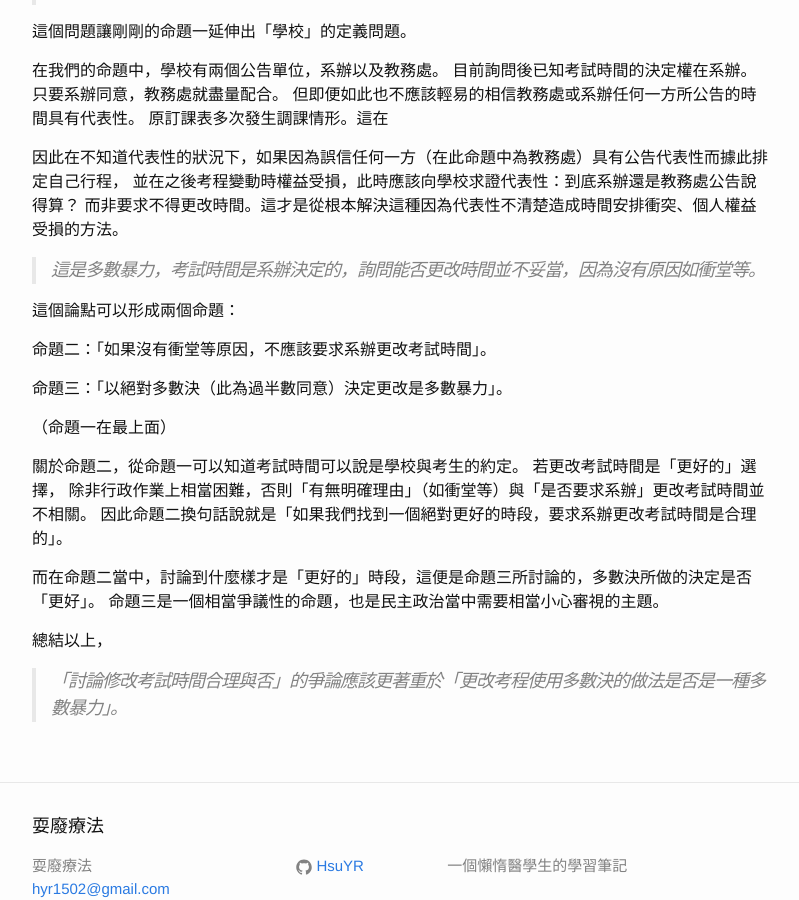
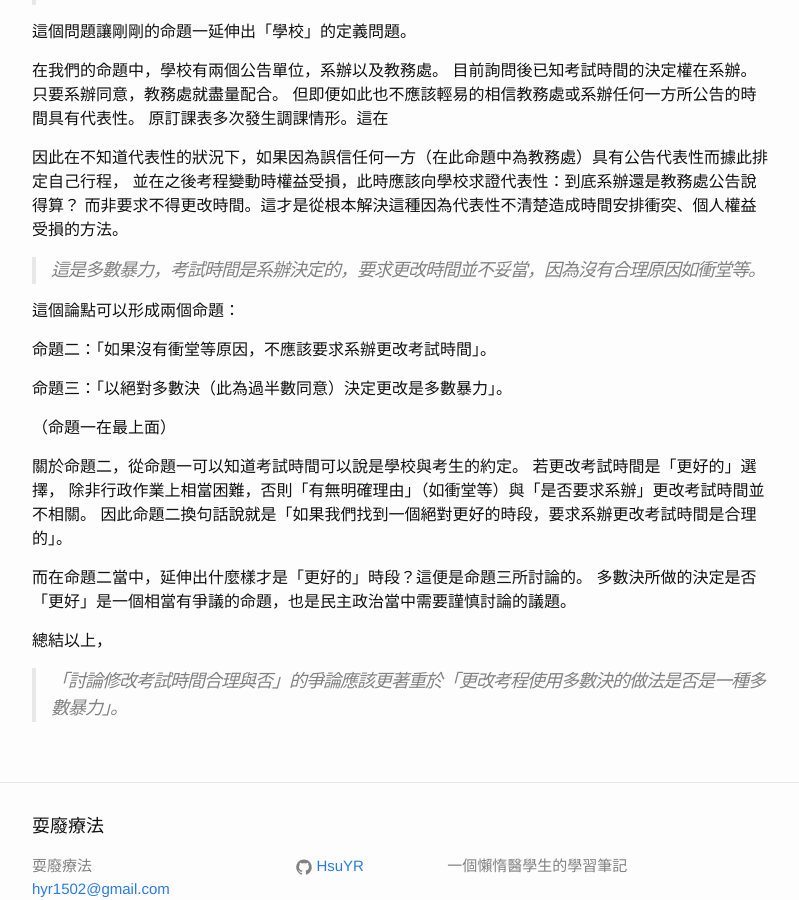
Before and after one commit to HsuYR/blog, a Jekyll site: the page built from _posts/2016-12-01-修改考試時間的合理性分析.markdown, in a window 1280 px wide and 900 px high, scrolled down 606 px. Shown: the whole window, without its empty margins (238-1037 px from the left). Built offline with Jekyll 4.4.1, drawn with Linux system fonts in a browser that asks for light colours.

Commit message:
Update post

```diff
--- a/_posts/2016-12-01-修改考試時間的合理性分析.markdown
+++ b/_posts/2016-12-01-修改考試時間的合理性分析.markdown
@@ -37,7 +37,7 @@ categories: analysis
 並在之後考程變動時權益受損，此時應該向學校求證代表性：到底系辦還是教務處公告說得算？
 而非要求不得更改時間。這才是從根本解決這種因為代表性不清楚造成時間安排衝突、個人權益受損的方法。
 
-> 這是多數暴力，考試時間是系辦決定的，詢問能否更改時間並不妥當，因為沒有原因如衝堂等。
+> 這是多數暴力，考試時間是系辦決定的，要求更改時間並不妥當，因為沒有合理原因如衝堂等。
 
 這個論點可以形成兩個命題：
 
@@ -52,8 +52,8 @@ categories: analysis
 除非行政作業上相當困難，否則「有無明確理由」（如衝堂等）與「是否要求系辦」更改考試時間並不相關。
 因此命題二換句話說就是「如果我們找到一個絕對更好的時段，要求系辦更改考試時間是合理的」。
 
-而在命題二當中，討論到什麼樣才是「更好的」時段，這便是命題三所討論的，多數決所做的決定是否「更好」。
-命題三是一個相當爭議性的命題，也是民主政治當中需要相當小心審視的主題。
+而在命題二當中，延伸出什麼樣才是「更好的」時段？這便是命題三所討論的。
+多數決所做的決定是否「更好」是一個相當有爭議的命題，也是民主政治當中需要謹慎討論的議題。
 
 總結以上，
 
```
